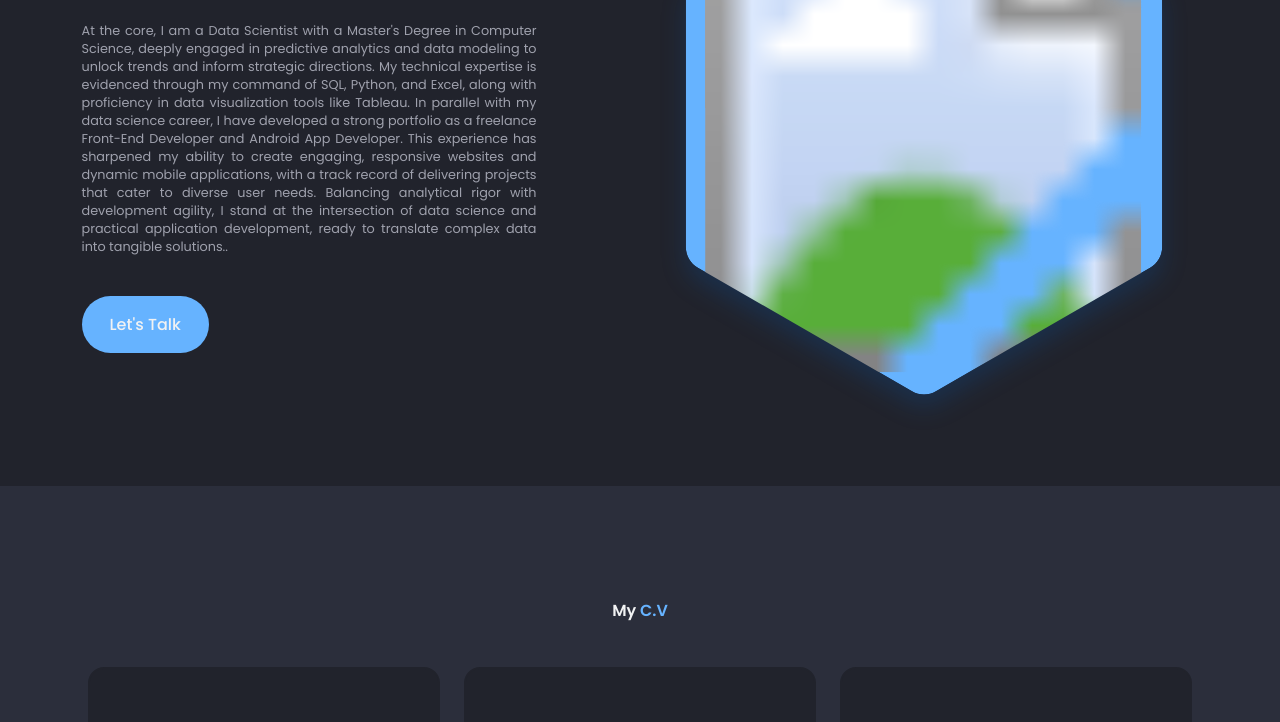
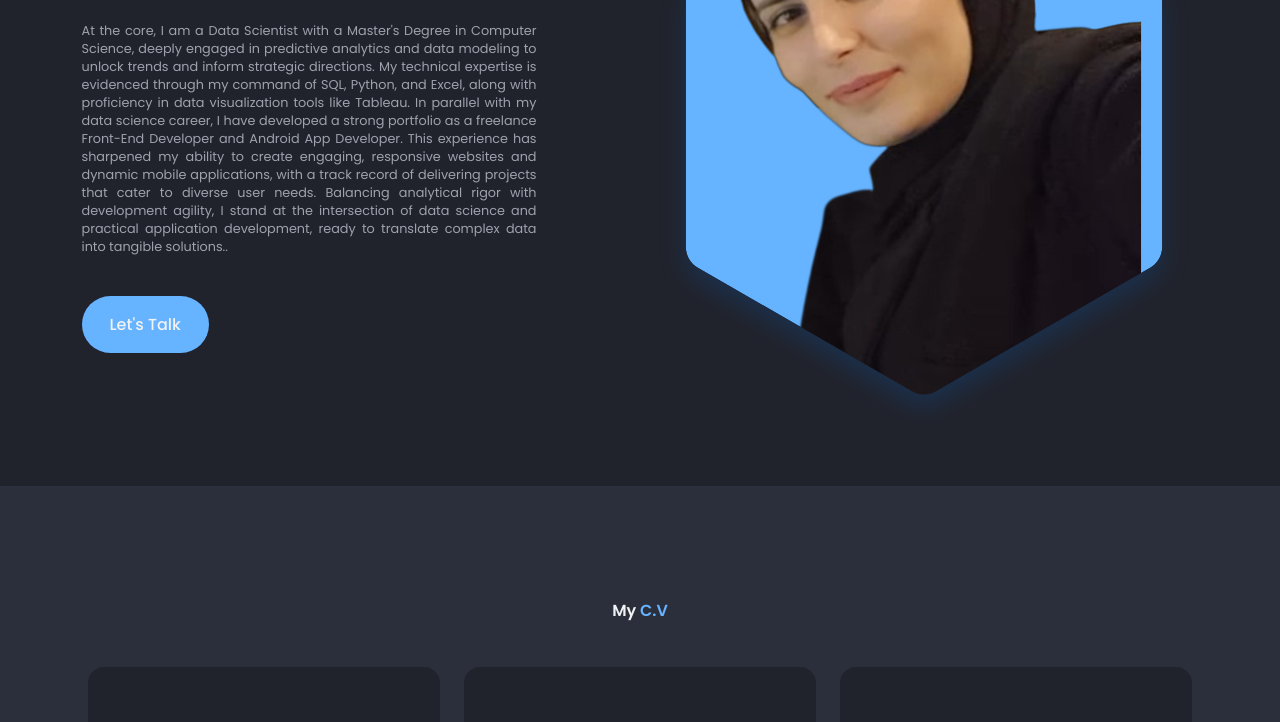
Before and after one commit to fadwa-banikhaled/Portfolio, a plain HTML site: page index.html in a window 1280 px wide. Shown: the part 336-1058 px from the top of the page. Drawn offline with nearby package versions, Linux system fonts and the light colour scheme; the site is published under a folder, as on GitHub Pages, so addresses that start at the root find nothing.

Commit message:
index.html

```diff
--- a/index.html
+++ b/index.html
@@ -10,12 +10,12 @@
       <!--=============== CSS ===============-->
       <link rel="stylesheet" href="assets/css/styles.css">
 
-      <title>portfolio </title>
+      <title>Fadwa Bani Khaled </title>
    </head>
    <body>
       <!--==================== HEADER ====================-->
       <header class="header" id="header">
-         <nav class="nav container">
+         <nav class=" nav container">
             <a href="#" class= "nav__logo">
             Fadwa <span>Bani Khaled</span>
             </a>
@@ -110,7 +110,7 @@
                         </pattern>
 
                         <!-- Insert your profile (recommended size: 640 x 940) -->
-                        <image class="home__img" id="imageBlob" width="640" height="925" href="/assets/img/me3.png"/>
+                        <image class="home__img" id="imageBlob" width="640" height="925" href="./assets/img/me3.png"/>
                      </defs>
                   </svg>
                </div>
```
